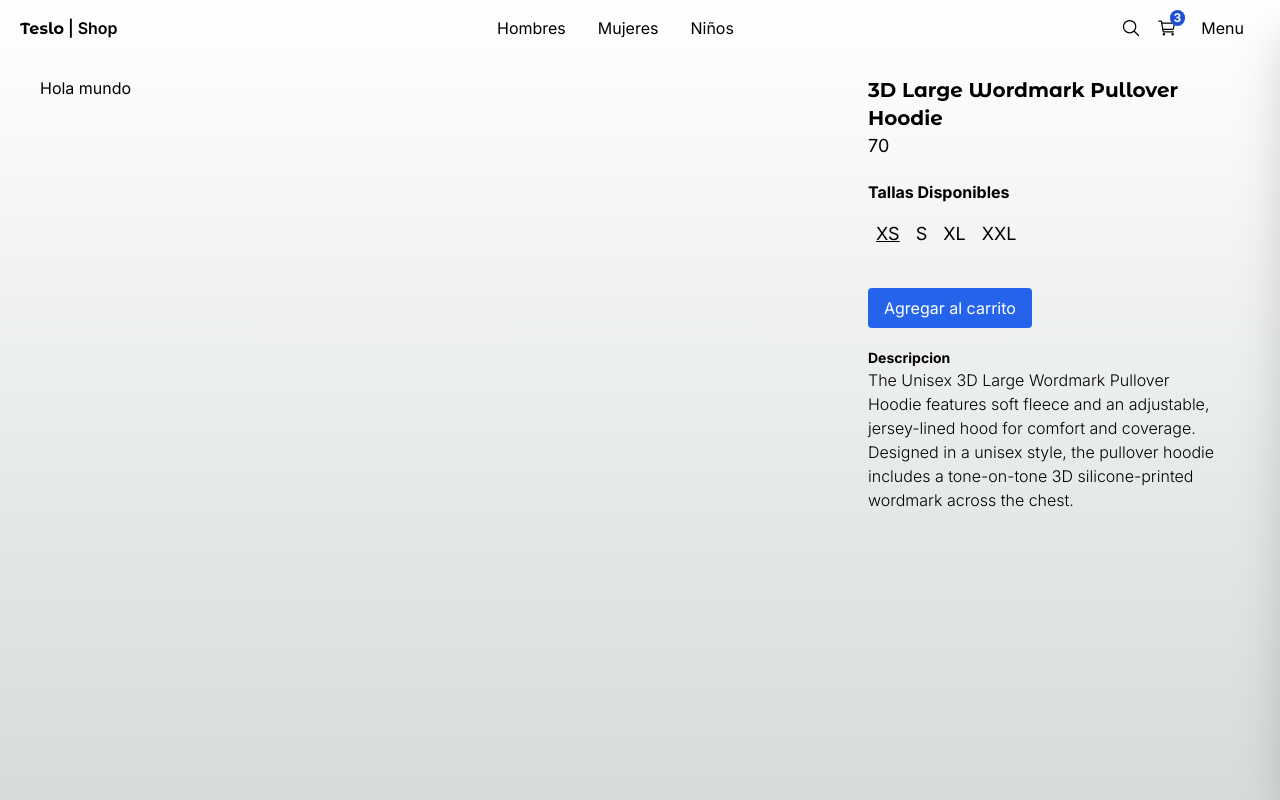
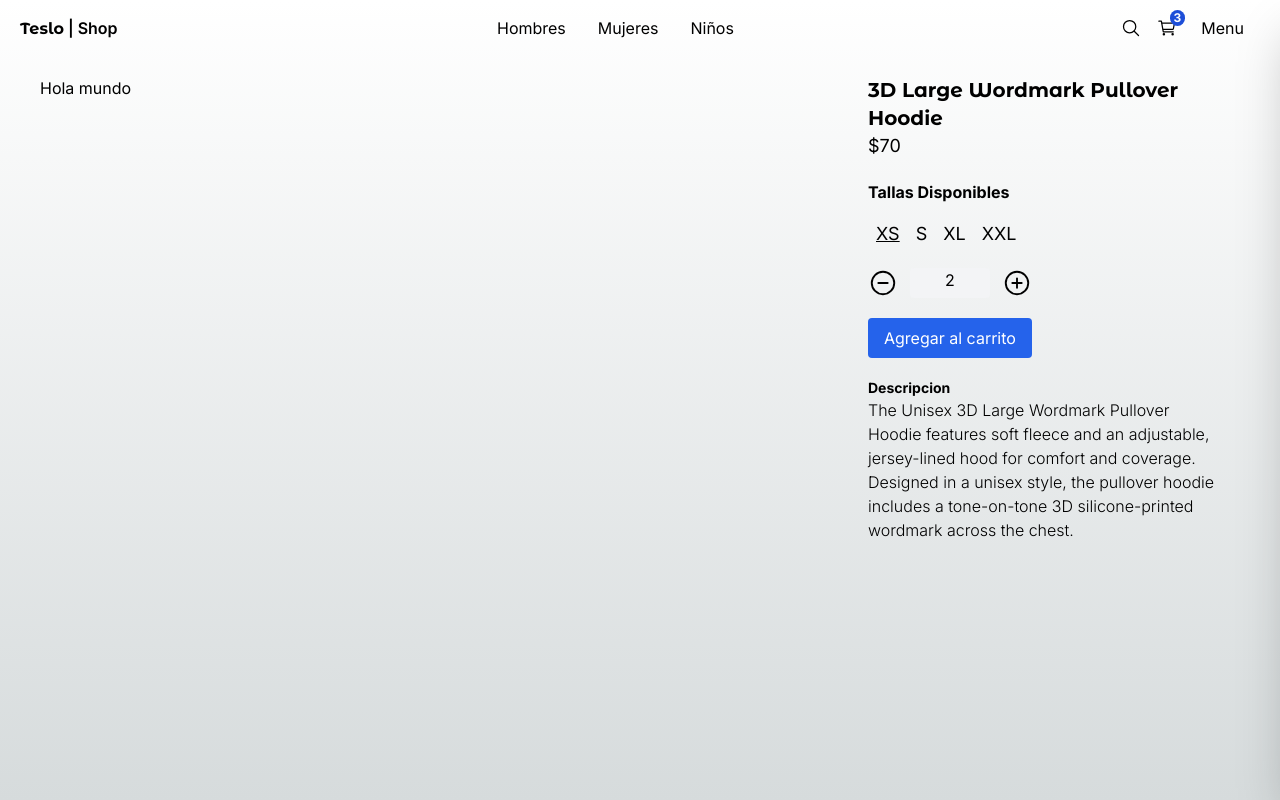
Before and after one commit to Luis-Esquivia/teslo-shop, a Next.js app: page /product/3d_large_wordmark_pullover_hoodie in a window 1280 px wide. Built offline with nearby package versions, Linux system fonts and the light colour scheme.

Commit message:
feat(product): add product quantity selector

```diff
--- a/src/app/(shop)/product/[slug]/page.tsx
+++ b/src/app/(shop)/product/[slug]/page.tsx
@@ -1,7 +1,7 @@
 import { titleFont } from "@/config/fonts";
 import { initialData } from "@/seed/seed";
 import { notFound } from "next/navigation";
-import { SizeSelector } from "@/components";
+import { QuantitySelector, SizeSelector } from "@/components";
 
 
 interface Props {
@@ -34,12 +34,16 @@
         </h1>
 
         <p className="text-lg mb-5">
-          { product.price }
+          ${ product.price }
         </p>
 
         <SizeSelector
           selectedSize={ product.sizes[0] }
           availableSizes={ product.sizes }
+        />
+
+        <QuantitySelector
+          quantity={ 2 }
         />
 
         <button className="btn-primary my-5">
--- a/src/components/index.ts
+++ b/src/components/index.ts
@@ -4,6 +4,7 @@
 export * from './products/porduct-grid/ProductGridItem';
 
 export * from './product/size-selector/SizeSelector';
+export * from './product/quantity-selector/QuantitySelector';
 
 export * from './ui/sidebar/Sidebar';
 export * from './ui/top-menu/TopMenu';
--- /dev/null
+++ b/src/components/product/quantity-selector/QuantitySelector.tsx
@@ -0,0 +1,36 @@
+'use client'
+
+import { useState } from "react";
+import { IoAddCircleOutline, IoRemoveCircleOutline } from "react-icons/io5";
+
+interface Props {
+  quantity: number;
+}
+
+
+
+export const QuantitySelector = ({ quantity } : Props) => {
+
+  const [count, setCount] = useState( quantity );
+
+  const onQuantityChange = (value: number) => {
+    if ( count + value < 1 ) return;
+    if ( count + value > 5 ) return;
+
+    setCount( count + value );
+  }
+
+  return (
+    <div className="flex">
+      <button onClick={ () => onQuantityChange(-1) }>
+        <IoRemoveCircleOutline size={ 30 }/>
+      </button>
+      <span className="w-20 mx-3 px-5 bg-gray-100 text-center rounded">
+        { count }
+      </span>
+      <button onClick={ () => onQuantityChange(+1) }>
+        <IoAddCircleOutline size={ 30 }/>
+      </button>
+    </div>
+  )
+}
```
